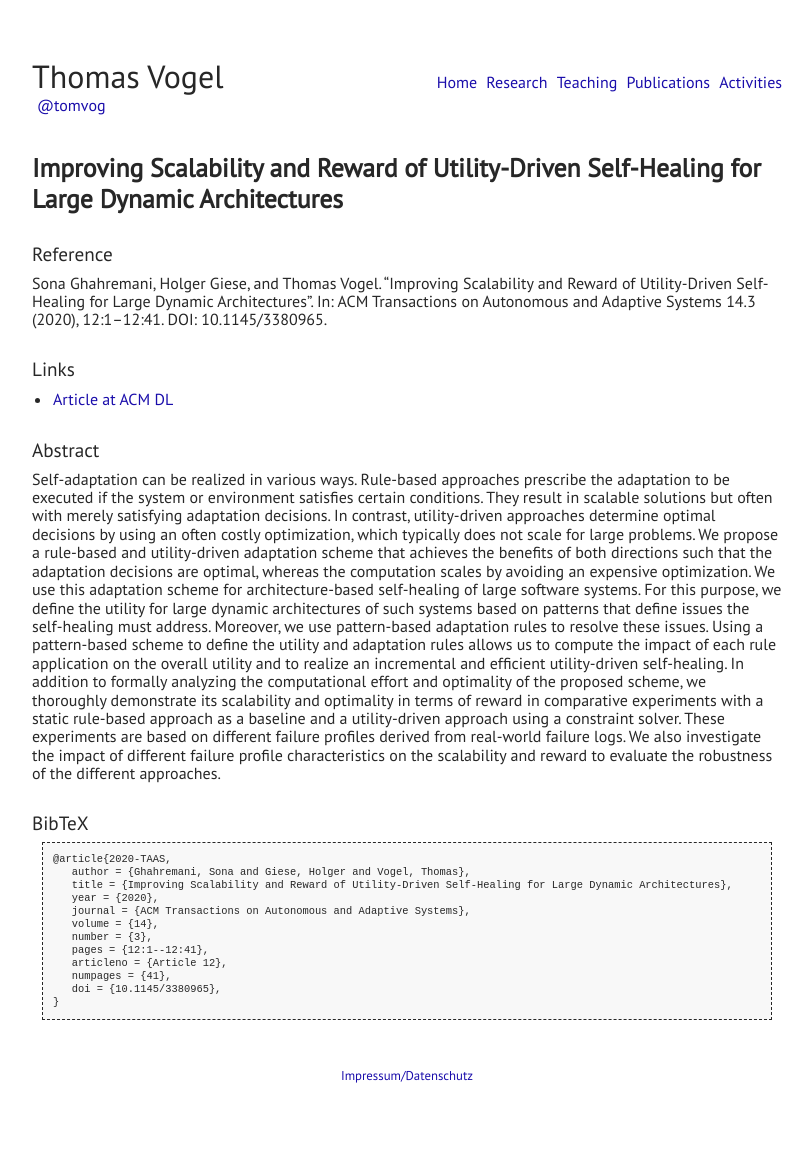
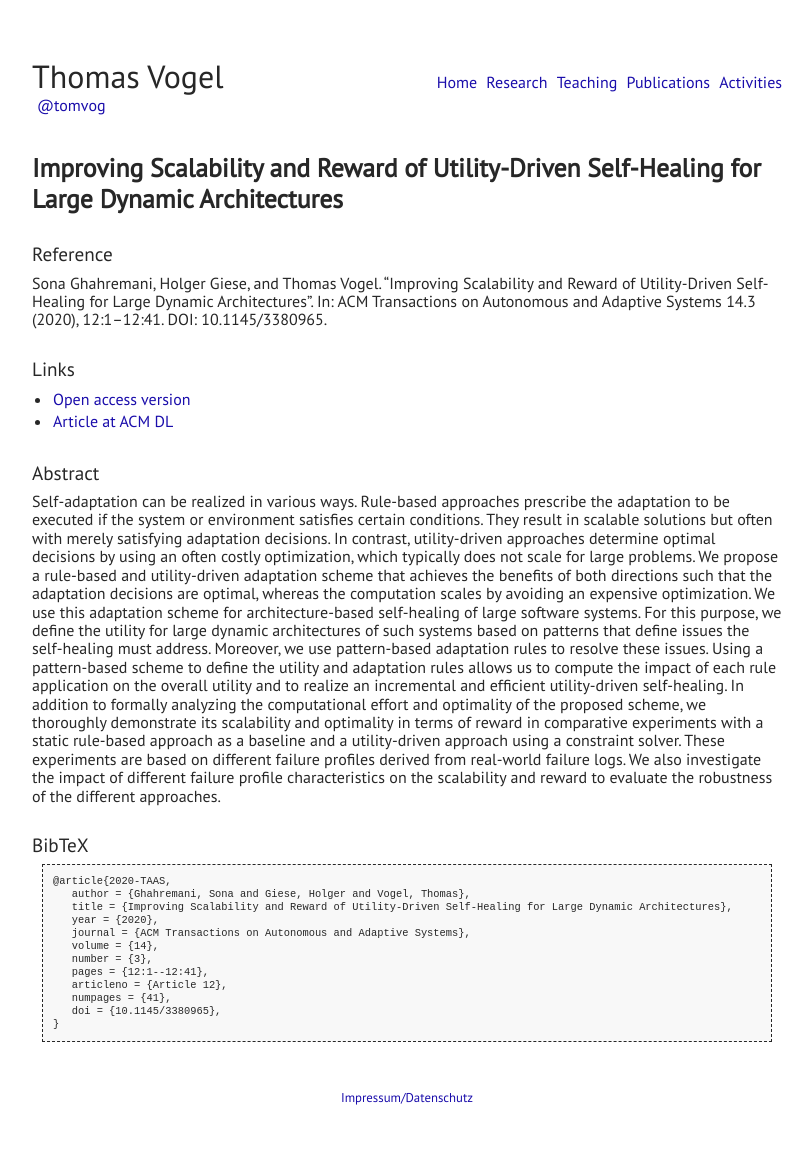
Before and after one commit to thomas-vogel/thomas-vogel.github.io, a Jekyll site: the page built from _pages/publications/2020-TAAS.md, in a window 1280 px wide. Shown: the whole page, without its empty margins (233-1045 px from the left). Built offline with Jekyll 4.4.1, drawn with Linux system fonts in a browser that asks for light colours; before the commit the page ends 1143 px from its top, so only the background shows below that.

Commit message:
Add link to arxiv preprint of TAAS'20.

```diff
--- a/_pages/publications/2020-TAAS.md
+++ b/_pages/publications/2020-TAAS.md
@@ -9,6 +9,7 @@
 
 
 ## Links
+* [Open access version](https://arxiv.org/abs/2005.11180){:target="_blank"}
 * [Article at ACM DL](https://doi.org/10.1145/3380965){:target="_blank"}
 
 
```
